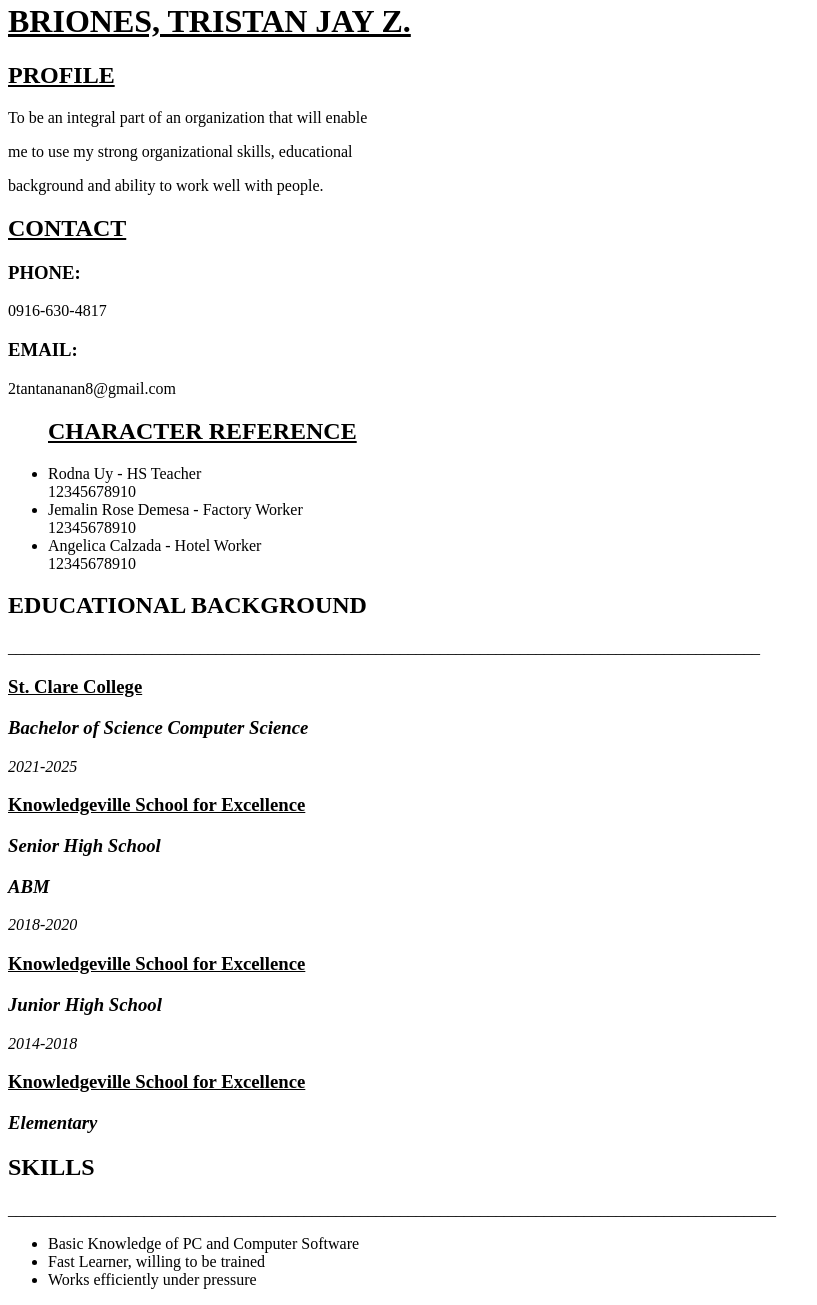
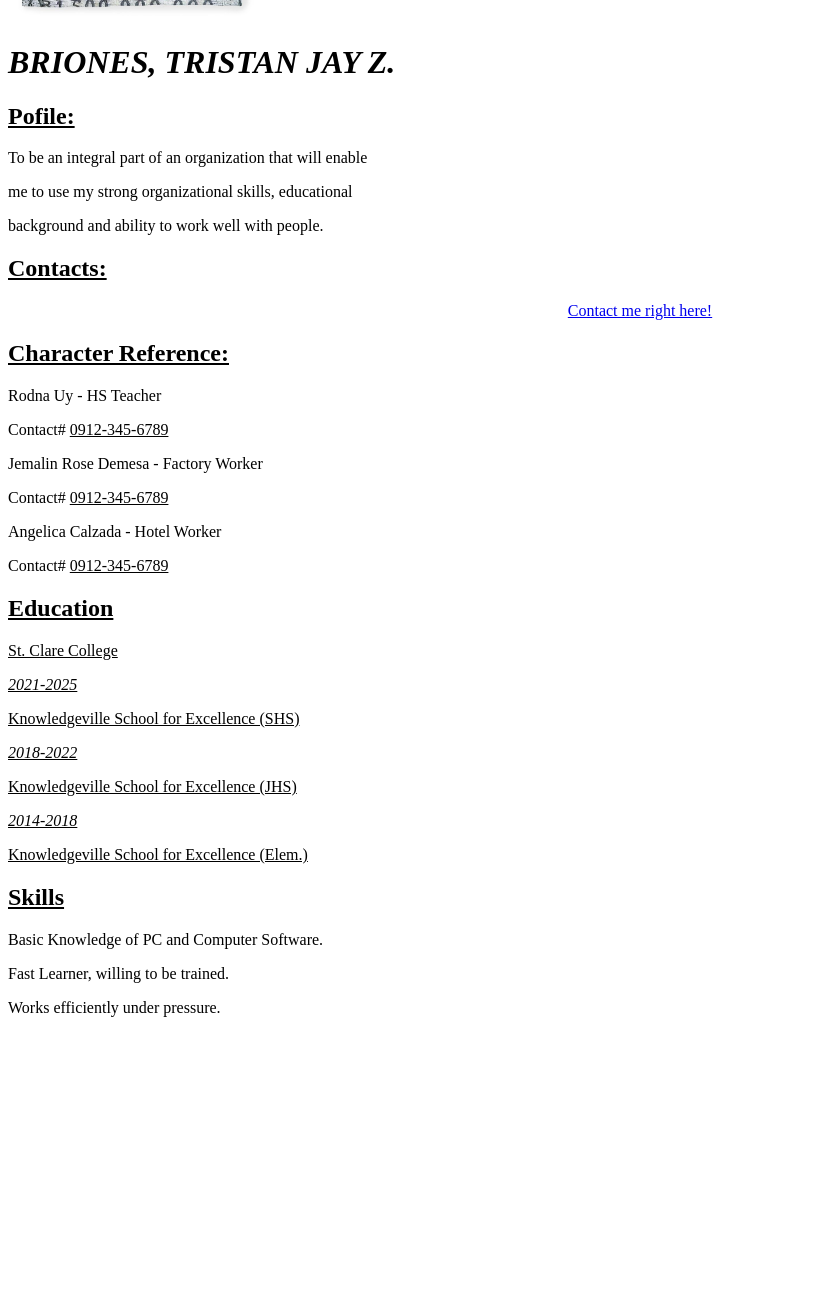
Before and after one commit to CS-3CBrionesTristan/my-portpolio, a plain HTML site: page index.html in a window 1280 px wide. Shown: the part 276-1581 px from the top of the page, without its empty margins (0-817 px from the left). After the commit the page ends 1309 px from the top, so only its background shows below. Drawn offline with Linux system fonts and the light colour scheme.

Commit message:
Add files via upload

```diff
--- a/index.html
+++ b/index.html
@@ -1,67 +1,64 @@
-<html>
-    <head>
-        <title>RESUME</title>
-    </head>
-    <body>
-        <img src="luffy.jpg.jpg" width="250 px">
-        <h1><u>BRIONES, TRISTAN JAY Z.</u></h1>
+<html lang="en">
+<head>
+    <link rel="stylesheet" type="text/css" href="style.css">
+    <link rel="shortcut icon" type="x-icon" href="luffy.jpg.jpg">
+    <link rel="preconnect" href="https://fonts.googleapis.com">
+    <link rel="preconnect" href="https://fonts.gstatic.com" crossorigin>
+    <link href="https://fonts.googleapis.com/css2?family=Noto+Serif+JP:wght@300&family=Oswald&display=swap" rel="stylesheet">
 
-        <h2><u>PROFILE</u></h2>
-
-        <p>To be an integral part of an organization that will enable</p>
-        <p>me to use my strong organizational skills, educational </p>
-        <p>background and ability to work well with people.</p>
-
-        <h2><u>CONTACT</u></h2>
-
-        <h3>PHONE:</h3>
-        <p>0916-630-4817</p>
-
-        <h3>EMAIL:</h3>
-        <p>2tantananan8@gmail.com</p>
-
-        <ul>
-        <h2><u>CHARACTER REFERENCE</u></h2>
-
-           <li>Rodna Uy - HS Teacher</li>
-           12345678910
-
-           <li>Jemalin Rose Demesa - Factory Worker</li>
-           12345678910
-
-           <li>Angelica Calzada - Hotel Worker</li>
-           12345678910
-
-            </ul>
-        <h2>EDUCATIONAL BACKGROUND</h2>
-        ______________________________________________________________________________________________
-
-            <h3><u>St. Clare College</u></h3>
-            <h3><i>Bachelor of Science Computer Science</i></h3>
-            <i>2021-2025</i>
-
-            <h3><u>Knowledgeville School for Excellence</u></h3>
-            <h3><i>Senior High School</i></h3>
-            <h3><i>ABM</i></h3>
-            <i>2018-2020</i>
-
-            <h3><u>Knowledgeville School for Excellence</u></h3>
-            <h3><i>Junior High School</i></h3>
-            <i>2014-2018</i>
-
-            <h3><u>Knowledgeville School for Excellence</u></h3>
-            <h3><i>Elementary</i></h3>
+    <title>Resume</title>
+</head>
 
 
-        <h2>SKILLS</h2>
-        ________________________________________________________________________________________________
+    <img src="luffy.jpg.jpg" width="250 px">
 
-        <ul>
-        <li>Basic Knowledge of PC and Computer Software</li>
-        <li>Fast Learner, willing to be trained</li>
-        <li>Works efficiently under pressure</li>
+       <h1><i>BRIONES, TRISTAN JAY Z.</i></h1>
+    <body>
 
-            </ul>
+        <h2><u>Pofile:</u></h2>
 
-    </body>
+        <div class="comment1">
+            <p>To be an integral part of an organization that will enable</p>
+            <p>me to use my strong organizational skills, educational</p>
+            <p>background and ability to work well with people.</p>
+        </div>
+
+
+            <h2><u>Contacts:</u></h2>
+        <div>
+            <center><a href="contacts.html">Contact me right here!</a><center>
+        </div>
+
+            <h2><u>Character Reference:</u></h2>
+
+        <div class="comment4">
+            <p>Rodna Uy - HS Teacher</p>
+            <p>Contact# <u>0912-345-6789</u></p>
+            <p>Jemalin Rose Demesa - Factory Worker</p>
+            <p>Contact# <u>0912-345-6789</u></p>
+            <p>Angelica Calzada - Hotel Worker</p>
+            <p>Contact# <u>0912-345-6789</u></p>
+        </div>
+
+            <h2><u>Education</u></h2>
+
+        <div class="comment6">
+            <p><u>St. Clare College</u></p>
+            <p><i><u>2021-2025</u></i></p>
+            <p><u>Knowledgeville School for Excellence (SHS)</u></p>
+            <p><i><u>2018-2022</u></i></p>
+            <p><u>Knowledgeville School for Excellence (JHS)</u></p>
+            <p><i><u>2014-2018</u></i></p>
+            <p><u>Knowledgeville School for Excellence (Elem.)</u></p>
+        </div>
+
+            <h2><u>Skills</u></h2>
+
+        <div class="comment8">
+            <p>Basic Knowledge of PC and Computer Software.</p>
+            <p>Fast Learner, willing to be trained.</p>
+            <p>Works efficiently under pressure.</p>
+        </div>
+
+</body>
 </html>
```
Also changed, not shown: contacts.html (added, +16 -0 lines), luffy.jpg.jpg (added), luffy5.jpg.jpg (added).
